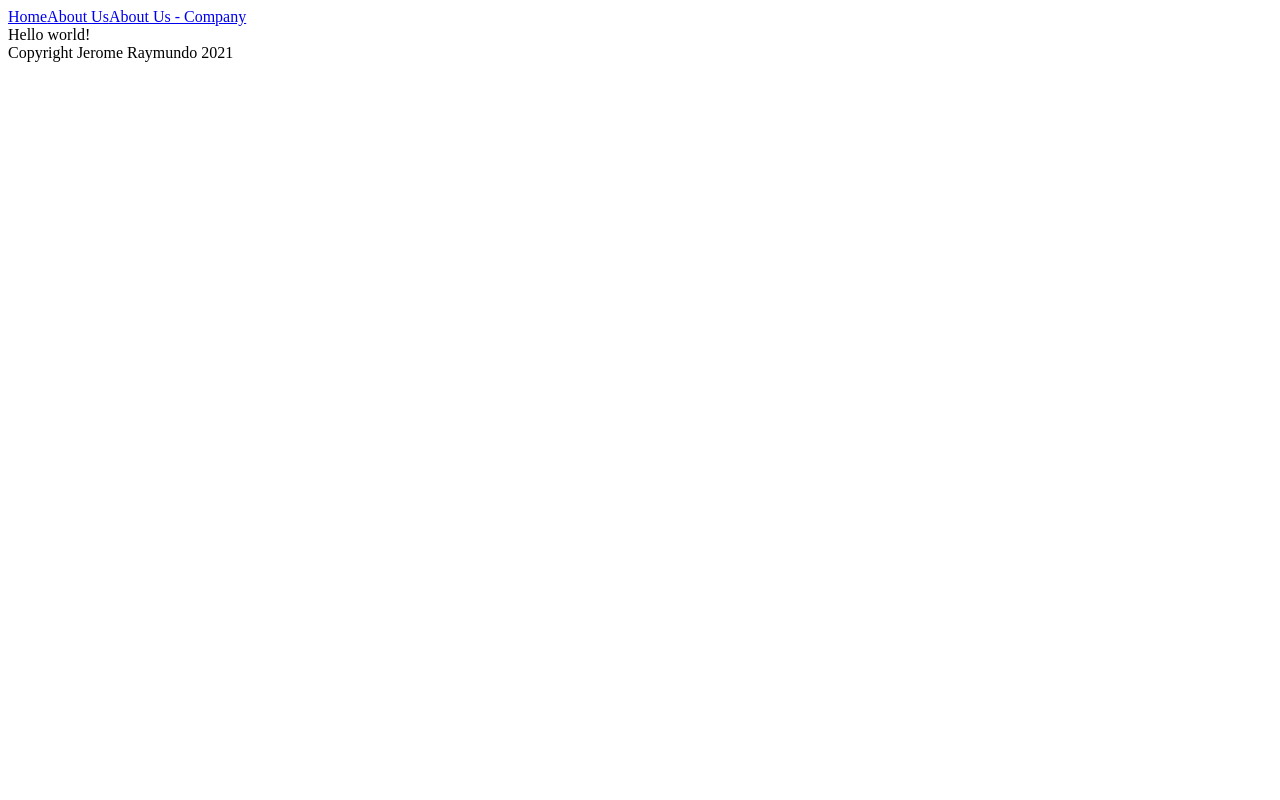
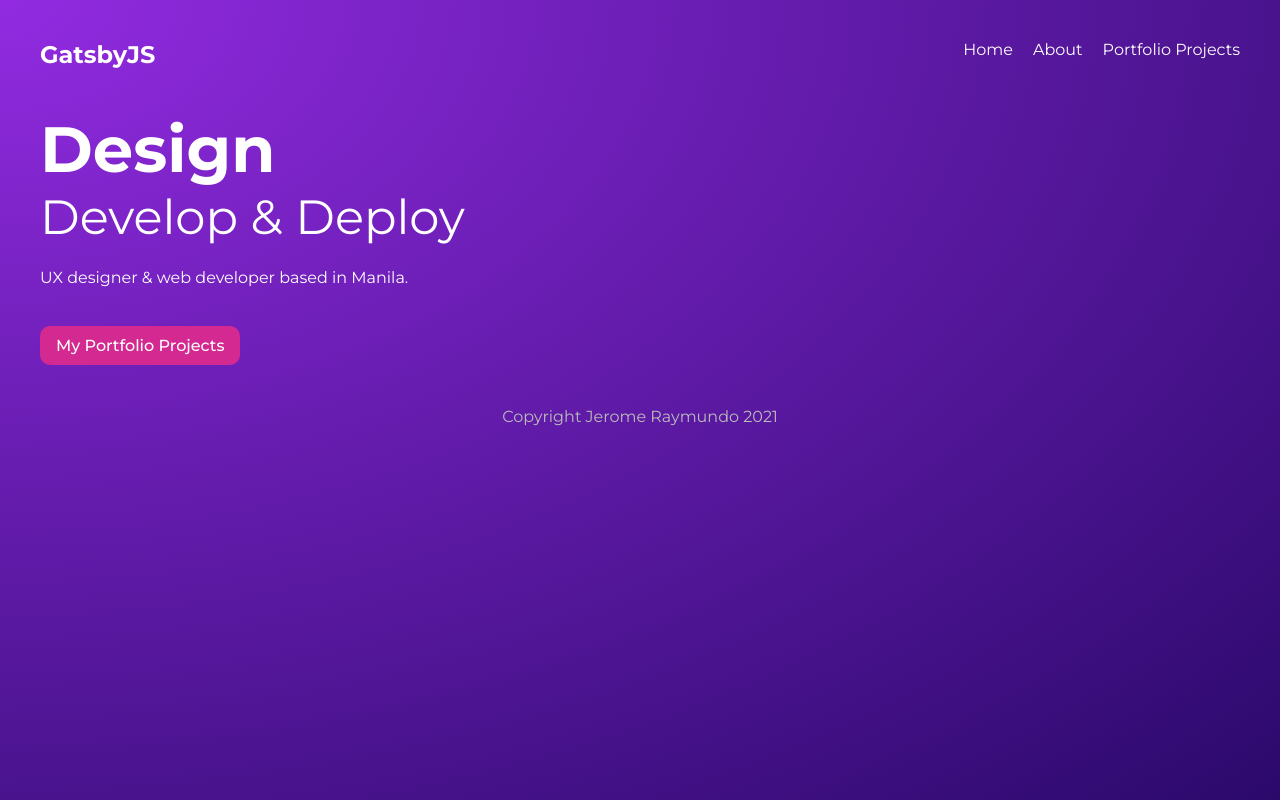
Before and after one commit to jrraymundo/gatsby-sandbox, a Gatsby site: page / in a window 1280 px wide. Built offline with nearby package versions, Linux system fonts and the light colour scheme; Gatsby itself is replaced by a stand-in of ours.

Commit message:
Add style, css modules, and copy other codes from netninja repo

```diff
--- a/src/components/Layout.js
+++ b/src/components/Layout.js
@@ -1,5 +1,6 @@
 import React from 'react'
 import Navbar from './Navbar'
+import '../styles/global.css'
 
 // This Layout component is created to be able to reuse the same layout in every pages that needs it
 // Importing and calling the navbar component here allows you to display the navbar in all pages where it is used
@@ -8,17 +9,15 @@ import Navbar from './Navbar'
 export default function Layout(props) {
     const { children } = props
     return (
-        <div>
-            <header>
-                <Navbar />
-            </header>
+        <div className="layout">
+            <Navbar />
 
-            <content>
+            <div className="content">
                 {children}
-            </content>
+            </div>
 
             <footer>
-                Copyright Jerome Raymundo 2021
+                <p>Copyright Jerome Raymundo 2021</p>
             </footer>
         </div>
     )
--- a/src/components/Navbar.js
+++ b/src/components/Navbar.js
@@ -4,9 +4,12 @@ import { Link } from 'gatsby'
 export default function Navbar() {
     return (
         <nav>
-            <Link to="/">Home</Link>
-            <Link to="/about-us">About Us</Link>
-            <Link to="/about-us/company">About Us - Company</Link>
+            <h1>GatsbyJS</h1>
+            <div className="links">
+                <Link to="/">Home</Link>
+                <Link to="/about-us">About</Link>
+                <Link to="/projects">Portfolio Projects</Link>
+            </div>
         </nav>
     )
 }
--- a/src/pages/index.js
+++ b/src/pages/index.js
@@ -1,12 +1,26 @@
 import React from "react"
-import Layout from '../components/Layout'
+import { Link } from 'gatsby'
+import Layout from "../components/Layout"
+
+// When using CSS modules, import it this way and call it in classNames where its needed
+import * as styles from '../styles/home.module.css'
+
+// With CSS modules it automatically scopes the css classes that you use to the JS file where it is imported
+// It does this by adding unique strings to the classes that you create
+// This can be observed by inspecting the elements and looking at the classnames using dev tools
 
 export default function Home() {
   return (
-  <Layout>
-    <div>
-      Hello world!
-    </div>
-  </Layout>
+    <Layout>
+      {/* style.header calls the .header class from the home.module.css */}
+      <section className={styles.header}>
+        <div>
+          <h2>Design</h2>
+          <h3>Develop & Deploy</h3>
+          <p>UX designer & web developer based in Manila.</p>
+          <Link className={styles.btn} to="/projects">My Portfolio Projects</Link>
+        </div>
+      </section>
+    </Layout>
   )
 }
--- /dev/null
+++ b/src/styles/global.css
@@ -0,0 +1,50 @@
+@import url('https://fonts.googleapis.com/css2?family=Montserrat:wght@300;400;500;700&display=swap');
+
+* {
+  margin: 0;
+  padding: 0;
+  text-decoration: none;
+  font-family: "Montserrat";
+  color: white;
+}
+html, body {
+  min-height: 100%;
+}
+body {
+  background: radial-gradient(at top left, rgba(146,43,225,1) 0%, rgba(43,9,107,1) 100%);
+  background-repeat: no-repeat;
+}
+p {
+  margin: 16px auto;
+  line-height: 1.5em;
+}
+
+/* layout & nav */
+.layout {
+  max-width: 1200px;
+  margin: 0 auto;
+}
+nav {
+  display: grid;
+  grid-template-columns: 1fr 1fr;
+  margin: 40px auto;
+}
+nav .links {
+  display: inline-block;
+  text-align: right;
+}
+nav a {
+  display: inline-block;
+  margin-left: 20px;
+  font-weight: 400;
+  padding-bottom: 8px;
+  border-bottom: 3px solid transparent;
+}
+nav a:hover {
+  border-color: white;
+}
+footer p{
+  text-align: center;
+  color: #bbb;
+  margin: 40px auto;
+}
--- /dev/null
+++ b/src/styles/home.module.css
@@ -0,0 +1,33 @@
+/*
+    To create a CSS module, it is required that you add .module.css to its filename
+    then import it to the js file to be used
+
+    NOTE: When styling element tags in CSS modules, you must always declare it with a classname selector,
+    because styling plain element tags will still affect elements globally.
+*/
+
+.header {
+    display: grid;
+    grid-template-columns: 1fr 1fr;
+    grid-gap: 40px;
+    align-items: center;
+}
+
+.header h2 {
+    font-size: 4em;
+}
+
+.header h3 {
+    font-size: 3em;
+    font-weight: 400;
+    margin-bottom: 20px;
+}
+
+.btn {
+    display: inline-block;
+    background: #D42990;
+    padding: 10px 16px;
+    border-radius: 10px;
+    margin-top: 20px;
+    font-weight: 500;
+}
```
Also changed, not shown: src/pages/about-us/index.js (+5 -2 lines), src/pages/projects/index.js (added, +16 -0 lines), src/styles/projects.module.css (added, +13 -0 lines).
